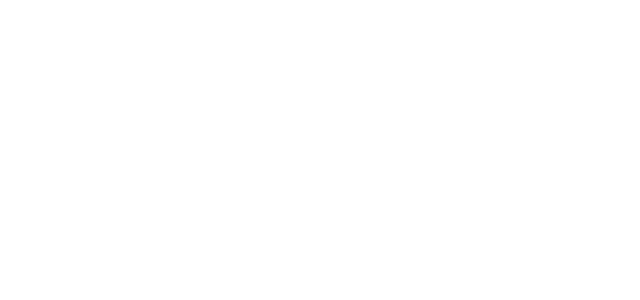
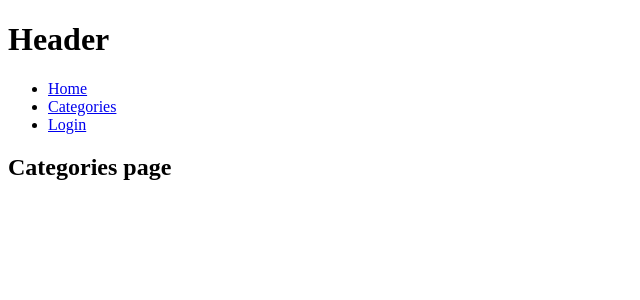
Before and after one commit to mik-rzo/House-of-Games, a React (Vite) app: page /categories in a window 1280 px wide. Shown: the top 300 px of the page, without its empty margins (0-640 px from the left). Built offline with nearby package versions, Linux system fonts and the light colour scheme.

Commit message:
added base components

```diff
--- a/src/App.jsx
+++ b/src/App.jsx
@@ -1,9 +1,18 @@
 import { useState } from 'react'
+import { Routes, Route } from 'react-router-dom'
+import { Header, NavBar, Home, Categories, Login } from './components/index.js'
 import './App.css'
 
 function App() {
   return (
     <>
+      <Header />
+      <NavBar />
+      <Routes>
+        <Route path='/' element={<Home />} />
+        <Route path='/categories' element={<Categories />} />
+        <Route path='/login' element={<Login />} />
+      </Routes>
     </>
   )
 }
--- /dev/null
+++ b/src/components/Categories.jsx
@@ -0,0 +1,3 @@
+export function Categories() {
+  return <h2>Categories page</h2>
+}
--- /dev/null
+++ b/src/components/Header.jsx
@@ -0,0 +1,3 @@
+export function Header() {
+  return <h1>Header</h1>
+}
--- /dev/null
+++ b/src/components/Home.jsx
@@ -0,0 +1,3 @@
+export function Home() {
+  return <h2>Home page</h2>
+}
--- /dev/null
+++ b/src/components/Login.jsx
@@ -0,0 +1,3 @@
+export function Login() {
+  return <h2>Login page</h2>
+}
--- /dev/null
+++ b/src/components/NavBar.jsx
@@ -0,0 +1,17 @@
+import { Link } from 'react-router-dom'
+
+export function NavBar() {
+  return (
+    <ul>
+      <li>
+        <Link to="/">Home</Link>
+      </li>
+      <li>
+        <Link to="/categories">Categories</Link>
+      </li>
+      <li>
+        <Link to="/login">Login</Link>
+      </li>
+    </ul>
+  )
+}
--- /dev/null
+++ b/src/components/index.js
@@ -0,0 +1,5 @@
+export { Header } from './Header.jsx'
+export { NavBar } from './NavBar.jsx'
+export { Home } from './Home.jsx'
+export { Categories } from './Categories.jsx'
+export { Login } from './Login.jsx'
--- a/src/main.jsx
+++ b/src/main.jsx
@@ -1,5 +1,10 @@
 import React from 'react'
 import ReactDOM from 'react-dom/client'
 import App from './App.jsx'
+import { BrowserRouter } from 'react-router-dom'
 
-ReactDOM.createRoot(document.getElementById('root')).render(<App />)
+ReactDOM.createRoot(document.getElementById('root')).render(
+  <BrowserRouter>
+    <App />
+  </BrowserRouter>
+)
```
